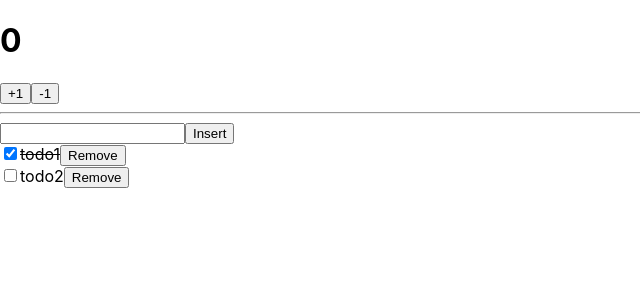
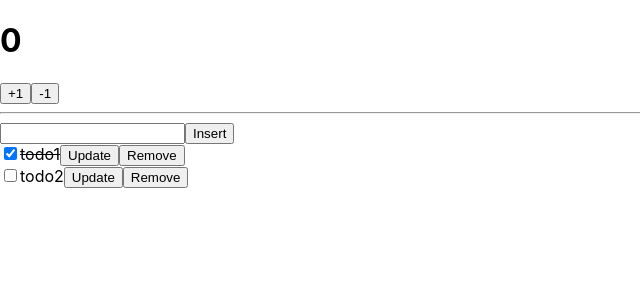
Before and after one commit to guswns1659/react-redux-tutorial, a React (Create React App) app: page / in a window 1280 px wide. Shown: the top 300 px of the page, without its empty margins (0-640 px from the left). Built offline with nearby package versions, Linux system fonts and the light colour scheme.

Commit message:
redux repeat: Add Update button & Update action func

```diff
--- a/src/components/Todos.js
+++ b/src/components/Todos.js
@@ -1,54 +1,63 @@
 import { useState } from 'react';
 
-const TodoItem = ({todo, onToggle, onRemove}) => {
+const TodoItem = ({ todo, onToggle, onRemove, onUpdateReady }) => {
   return (
     <div>
-      <input type='checkbox' onClick={() => onToggle(todo.id)} checked={todo.done} readOnly={true}/>
-      <span style={{
+      <input type='checkbox' onClick={() => onToggle(todo.id)} checked={todo.done} readOnly={true} />
+
+      {todo.updateReady ? (<input type='text' />) : (<span style={{
         textDecoration: todo.done ? 'line-through' : 'none'
-      }}>{todo.input}</span>
-      <button type='button' onClick={() => onRemove(todo.id)} >Remove</button>
-    </div>
-)
+      }}>{todo.input}</span>)}
+
+      <button type='button' onClick={() => onUpdateReady(todo.id)}>Update</button>
+      <button type='button' onClick={() => onRemove(todo.id)}>Remove</button>
+    </div>);
 };
 
 const Todos = () => {
-  const [input, setInput] = useState('')
-  const [todos, setTodos] = useState([{id:1, input: 'todo1', done: true}, {id:2, input: 'todo2', done: false}])
+  const [input, setInput] = useState('');
+  const [todos, setTodos] = useState(
+    [
+      { id: 1, input: 'todo1', done: true, updateReady: false },
+      { id: 2, input: 'todo2', done: false, updateReady: false }
+    ]);
   const [todoId, setTodoId] = useState(3);
 
   const onChange = (e) => {
-    e.preventDefault()
+    e.preventDefault();
     setInput(e.target.value);
-  }
+  };
 
   const onSubmit = (e) => {
-    e.preventDefault()
-    setTodos(todos.concat({id: todoId, input: input, done: false}));
-    setInput('')
-    setTodoId(todoId + 1)
-  }
+    e.preventDefault();
+    setTodos(todos.concat({ id: todoId, input: input, done: false, updateReady: false }));
+    setInput('');
+    setTodoId(todoId + 1);
+  };
 
   const onToggle = (id) => {
-    const newTodos = todos.map(todo => todo.id === id ? {...todo, done: !todo.done} : todo)
-    setTodos(newTodos)
-  }
+    const newTodos = todos.map(todo => todo.id === id ? { ...todo, done: !todo.done } : todo);
+    setTodos(newTodos);
+  };
 
   const onRemove = (id) => {
-    setTodos(todos.filter(todo => todo.id !== id ))
-  }
+    setTodos(todos.filter(todo => todo.id !== id));
+  };
 
-  return (
+  const onUpdateReady = (id) => {
+    setTodos(todos.map(todo => todo.id === id ? { ...todo, updateReady: !todo.updateReady } : todo));
+  };
+
+  return (<div>
+    <form onSubmit={onSubmit}>
+      <input type='text' value={input} onChange={onChange} />
+      <button type='submit'>Insert</button>
+    </form>
     <div>
-      <form onSubmit={onSubmit}>
-        <input type='text' value={input} onChange={onChange} />
-        <button type='submit'>Insert</button>
-      </form>
-      <div>
-        {todos.map(todo => <TodoItem key={todo.id} todo={todo} onToggle={onToggle} onRemove={onRemove}></TodoItem>)}
-      </div>
+      {todos.map(todo => <TodoItem key={todo.id} todo={todo} onToggle={onToggle} onRemove={onRemove}
+                                   onUpdateReady={onUpdateReady}></TodoItem>)}
     </div>
-  );
+  </div>);
 };
 
 export default Todos;
```
